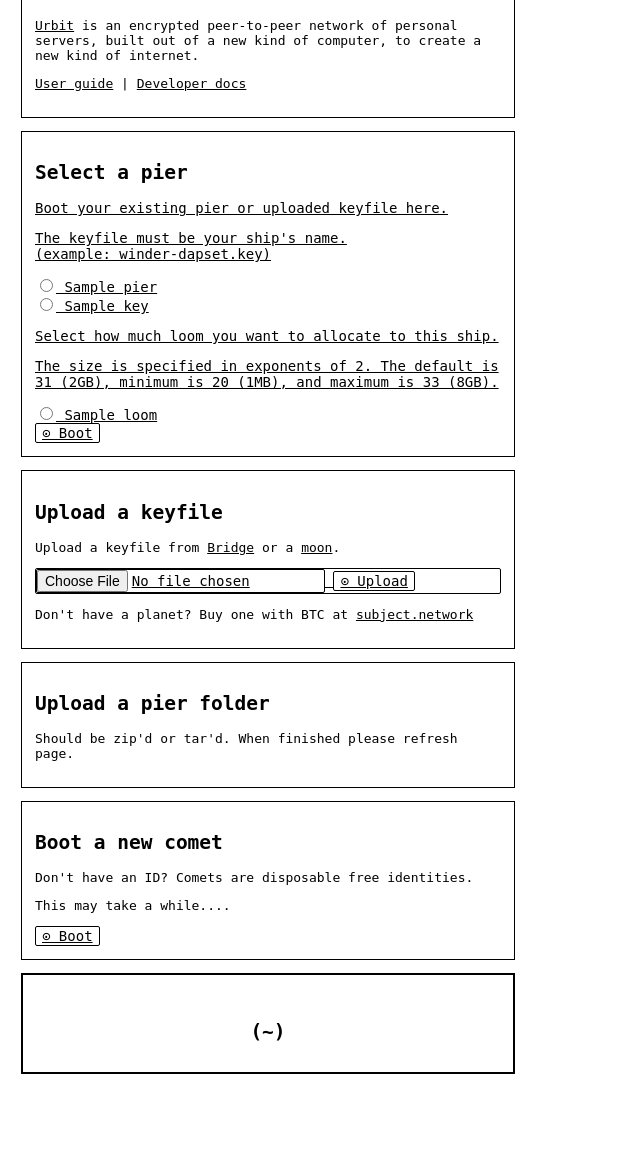
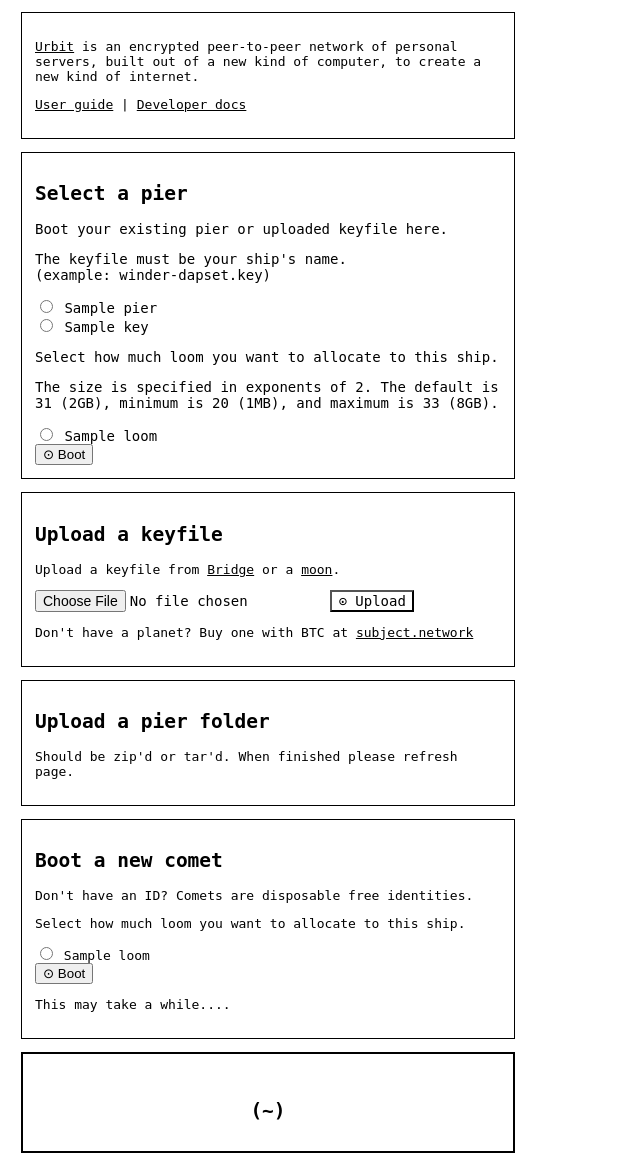
Before and after one commit to mopfel-winrux/urbit-umbrel, a Flask app: template app/templates/hello.html in a window 1280 px wide. Shown: the part 465-1631 px from the top of the page, without its empty margins (0-640 px from the left). Before the commit the page ends 1539 px from the top, so only its background shows below. Run offline with Flask 3, Linux system fonts and the light colour scheme; the template is opened without the code that fills it: most values are stand-ins (such as "Sample title", 1, 10 or a date in 2020); some libraries are stand-ins or nearby versions.

Commit message:
fix styles and loom buttons

```diff
--- a/app/templates/hello.html
+++ b/app/templates/hello.html
@@ -36,7 +36,7 @@ a:active {
     font-weight: bold;
 }
 
-.wrap: {
+.wrap {
     overflow: hidden;
     position: relative;
 }
@@ -59,19 +59,20 @@ h1 {
     text-shadow: 1px 0 0 #000, 0 -1px 0 #000, 0 1px 0 #000, -1px 0 0 #000;
 }
 
+.boot-button[disabled] {
+    opacity: 0.5;
+    cursor: not-allowed;
+}
+
 #submit {
     background-color: #fff;
-    -moz-border-radius: 2px;
-    -webkit-border-radius: 2px;
-    border-style: outset;
-    border-radius: 2px solid #000;
-    border-color: #000;
     color: #000;
     font-family: monospace;
     font-size: 14px;
+    cursor: pointer;
+}
+.ul {
     text-decoration: underline;
-    cursor: pointer;
-    border:1px solid;
 }
 #form {
     background-color: #fff;
@@ -83,7 +84,6 @@ h1 {
     color: #000;
     font-family: monospace;
     font-size: 14px;
-    text-decoration: underline;
     cursor: pointer;
     border:none;
 }
@@ -151,22 +151,19 @@ h1 {
        <p>The keyfile must be your ship's name.<br>
         (example: winder-dapset.key)</p>
          {% for pier in piers %}
-         <input type="radio" name="boot" value="{{ pier }}" id="submit" > {{ pier }} </input><br>
+         <input type="radio" name="boot" value="{{ pier }}" id="submit" class="ul"> {{ pier }} </input><br>
          {% endfor %}
          {% for key in keys %}
-         <input type="radio" name="boot" value="{{ key }}" id="submit" > {{ key }} </input><br>
+         <input type="radio" name="boot" value="{{ key }}" id="submit"  class="ul"> {{ key }} </input><br>
          {% endfor %}
 
          <p>Select how much loom you want to allocate to this ship.</p>
          <p>The size is specified in exponents of 2. The default is 31 (2GB), minimum is 20 (1MB), and maximum is 33 (8GB).</p>
          {% for loom in loom_values %}
-         <input type="radio" name="loom" value="{{ loom }}" id="submit" > {{ loom }} </input><br>
+         <input type="radio" name="loom" value="{{ loom }}" id="submit"  class="ul"> {{ loom }} </input><br>
          {% endfor %}
-         <input type = "submit" value="⊙ Boot" name="boot_button" id="submit"
-                                                                  {% if urbit_running %}
-                                                                  disabled
-                                                                  {% endif %}
-         />
+         <input type="submit" value="⊙ Boot" name="boot_button" id="main_boot_submit" class="boot-button"
+         {% if urbit_running %}disabled{% endif %} />
    </form>
 </div></div>
 
@@ -207,12 +204,16 @@ h1 {
    <form action = "/launch/boot_new_comet" method = "POST"
          enctype = "multipart/form-data">
        <p>Don't have an ID? Comets are disposable free identities.</p>
+      <p>Select how much loom you want to allocate to this ship.</p>
+      {% for loom in loom_values %}
+      <input type="radio" name="loom" value="{{ loom }}" id="loom_{{ loom }}"  class="ul"> {{ loom }} </input><br>
+      {% endfor %}
+      <input type="submit" value="⊙ Boot" id="comet_submit"
+                                                   {% if urbit_running %}
+                                                   disabled
+                                                   {% endif %}
+      />
       <p>This may take a while.... </p>
-      <input type = "submit" value="⊙ Boot" id="submit"
-                                                      {% if urbit_running %}
-                                                      disabled
-                                                      {% endif %}
-      />
    </form>
 </div></div>
 <div><div class="title"><br>
```
